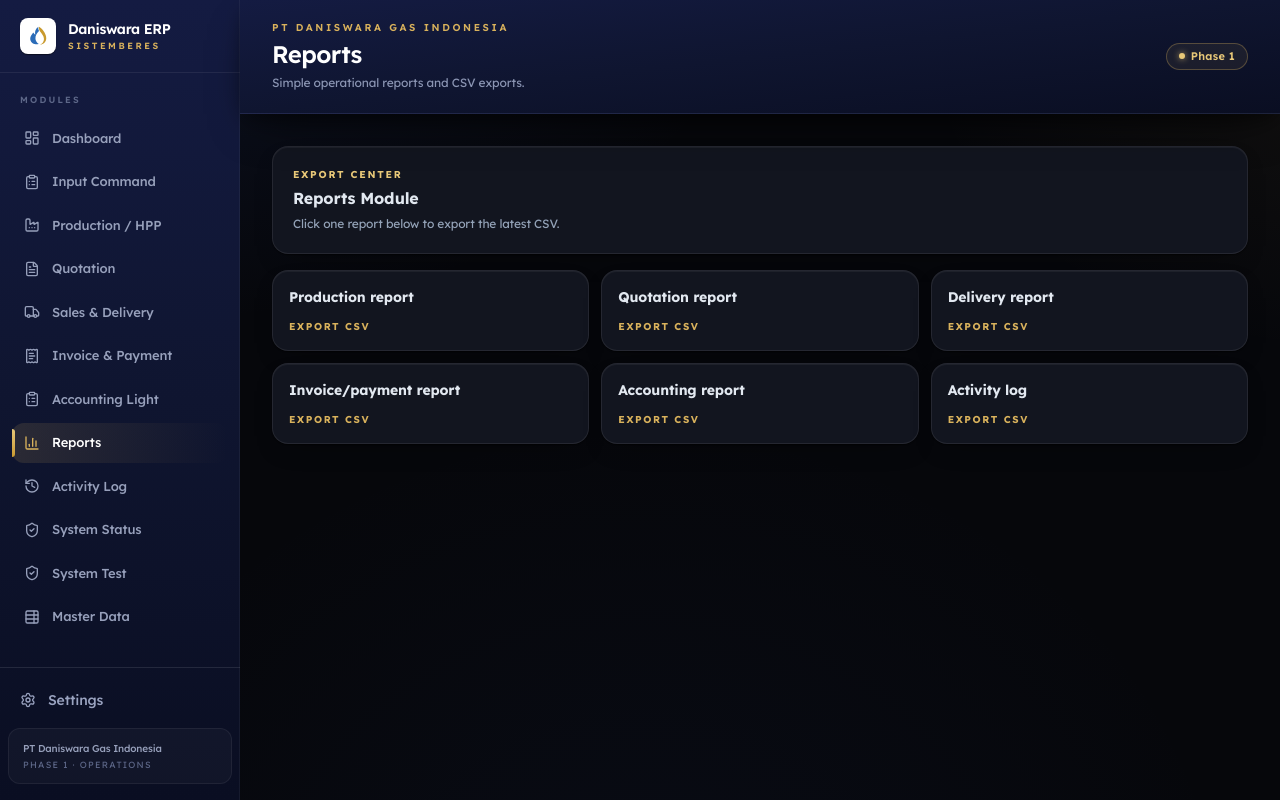
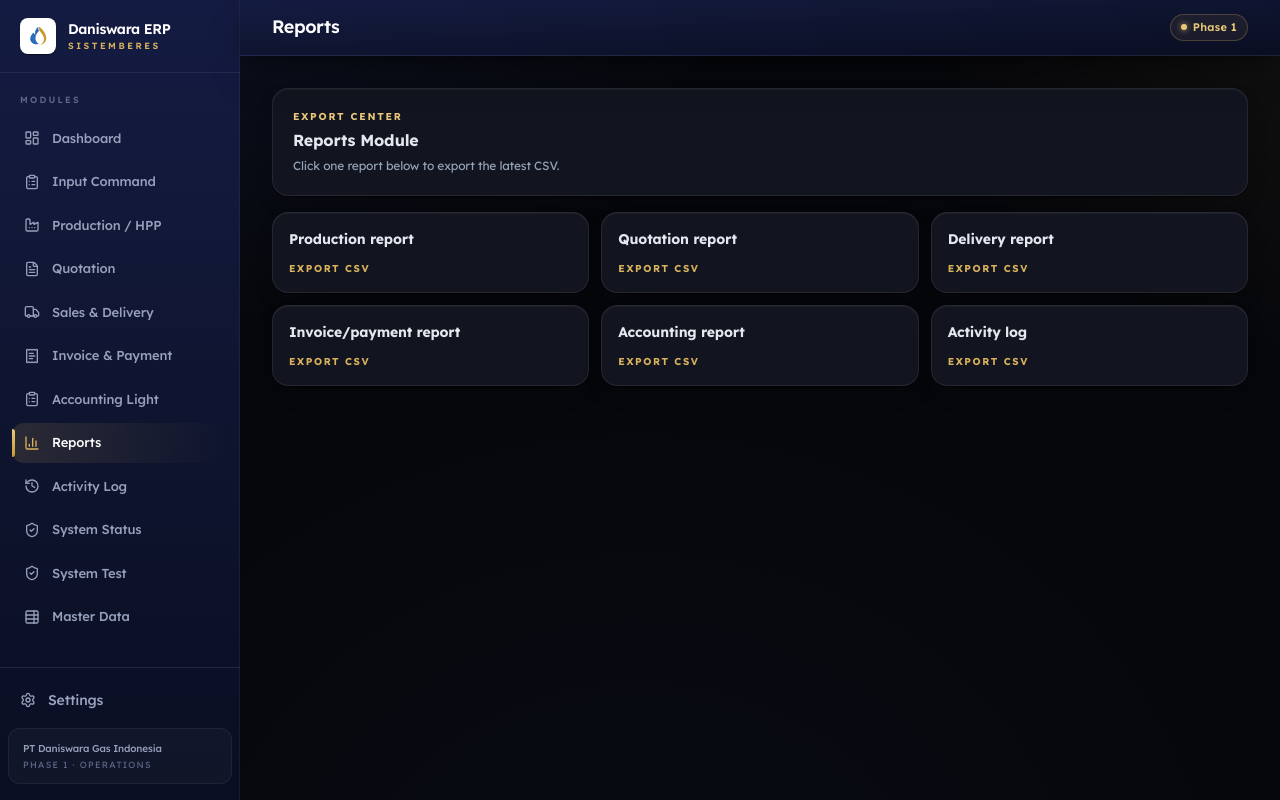
Before and after one commit to victor-rekon/daniswara-mini-erp, a Next.js app: page /reports in a window 1280 px wide. Built offline with nearby package versions, Linux system fonts and the light colour scheme.

Commit message:
Simplify AppShell module header

```diff
--- a/components/layout/app-shell.tsx
+++ b/components/layout/app-shell.tsx
@@ -120,7 +120,7 @@ function MobileNav() {
 
   return (
     <nav
-      className="mt-4 flex gap-1.5 overflow-x-auto pb-0.5 md:hidden [scrollbar-width:none] [&::-webkit-scrollbar]:hidden"
+      className="mt-3 flex gap-1.5 overflow-x-auto pb-0.5 md:hidden [scrollbar-width:none] [&::-webkit-scrollbar]:hidden"
     >
       {navigationItems.map((item) => {
         const Icon = item.icon;
@@ -152,33 +152,22 @@ type AppShellProps = {
   children: ReactNode;
 };
 
-export function AppShell({ title, description, children }: AppShellProps) {
+export function AppShell({ title, children }: AppShellProps) {
   return (
     <div className="min-h-screen overflow-x-hidden bg-transparent text-slate-100">
       <Sidebar />
       <main className="md:pl-60">
-        {/* Navy header band - brand identity */}
-        <header className="relative z-10 border-b border-white/[0.06] bg-gradient-to-br from-[#141b42] via-[#0f1530] to-[#0a0e22] px-4 pb-4 pt-4 shadow-navy md:px-8 md:pb-5 md:pt-5">
-          <div className="flex items-center justify-between gap-4">
-            <div className="flex items-center gap-3">
-              <div className="flex h-9 w-9 shrink-0 items-center justify-center rounded-lg bg-white shadow-card ring-1 ring-white/10 md:hidden">
-                <BrandMark size={22} />
+        <header className="relative z-10 border-b border-white/[0.06] bg-gradient-to-br from-[#141b42] via-[#0f1530] to-[#0a0e22] px-4 py-3 shadow-navy md:px-8 md:py-3.5">
+          <div className="flex items-center justify-between gap-3">
+            <div className="flex min-w-0 items-center gap-3">
+              <div className="flex h-8 w-8 shrink-0 items-center justify-center rounded-lg bg-white shadow-card ring-1 ring-white/10 md:hidden">
+                <BrandMark size={20} />
               </div>
-              <div>
-                <p className="text-[10px] font-semibold uppercase tracking-[0.26em] text-[#d9b25c]">
-                  PT Daniswara Gas Indonesia
-                </p>
-                <h2 className="mt-1 text-[22px] font-semibold leading-tight tracking-tight text-white md:text-2xl">
-                  {title}
-                </h2>
-                {description ? (
-                  <p className="mt-1 hidden max-w-xl text-xs leading-relaxed text-[#8b95b3] md:block">
-                    {description}
-                  </p>
-                ) : null}
-              </div>
+              <h2 className="truncate text-base font-semibold leading-tight tracking-tight text-white md:text-lg">
+                {title}
+              </h2>
             </div>
-            <div className="flex shrink-0 items-center gap-1.5 rounded-full border border-[#d9b25c]/30 bg-[#d9b25c]/[0.08] px-3 py-1 text-[11px] font-semibold tracking-wide text-[#e8c878]">
+            <div className="flex shrink-0 items-center gap-1.5 rounded-full border border-[#d9b25c]/25 bg-[#d9b25c]/[0.07] px-2.5 py-1 text-[10px] font-semibold tracking-wide text-[#e8c878] md:text-[11px]">
               <span className="h-1.5 w-1.5 rounded-full bg-[#e8c878] shadow-[0_0_6px_rgba(232,200,120,0.8)]" />
               Phase 1
             </div>
```
